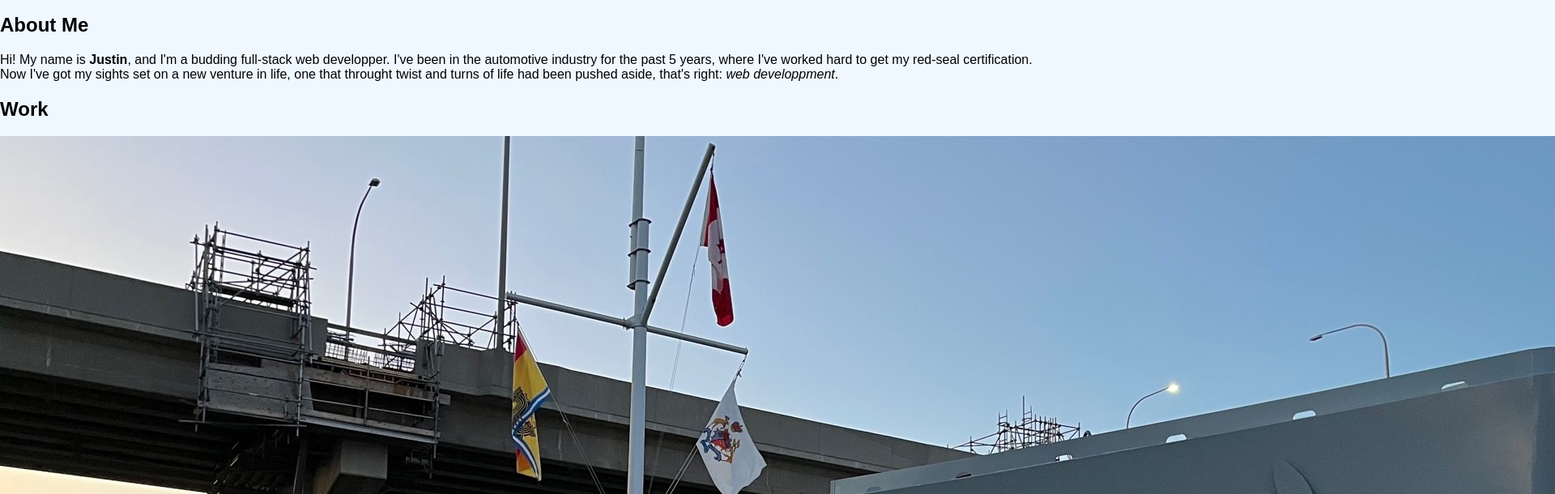
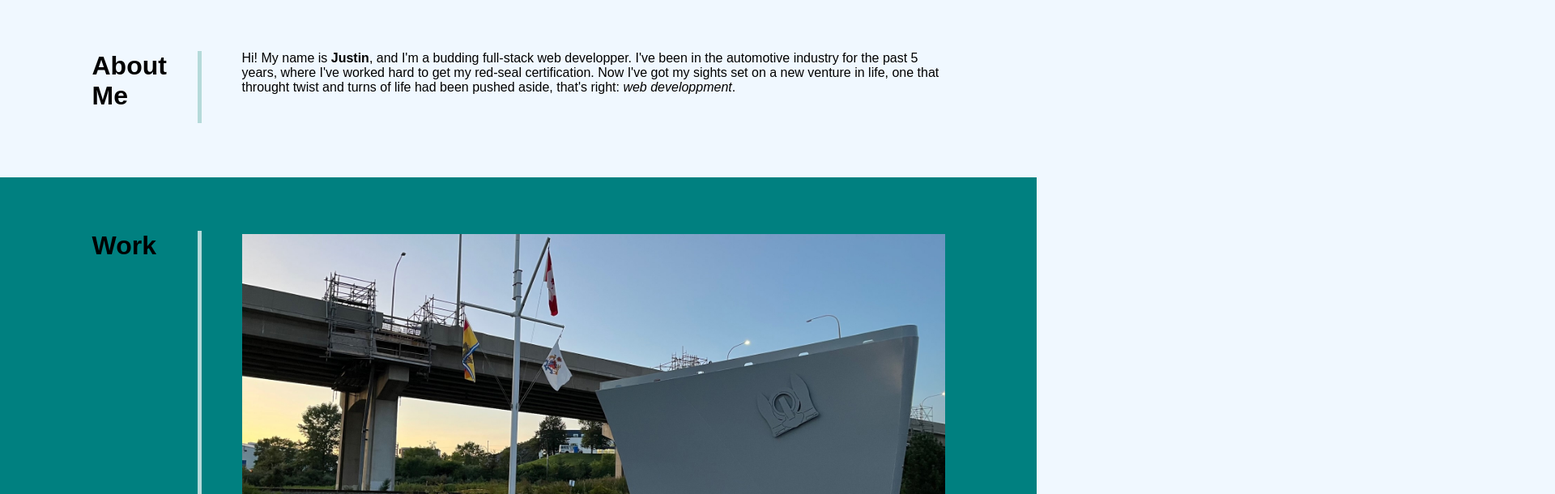
Before and after one commit to XenodiusAlpha/portfolio_week_2_challenge, a plain HTML site: page index.html in a window 1280 px wide. Shown: the part 246-856 px from the top of the page at 81% size, 1920 px wide, since content can reach past the window. Drawn offline with Linux system fonts and the light colour scheme.

Commit message:
Added first part of CSS to Work section

```diff
--- a/assets/CSS/styles.css
+++ b/assets/CSS/styles.css
@@ -56,5 +56,48 @@ h1 {
 }
 
 #aboutMe {
+    display: flex;
+    justify-content: center;
+    padding: 40px 20px;
+}
 
+#aboutMe h2 {
+    border-right: 5px solid rgb(181, 218, 218);
+    padding-right: 10px;
+    width: 120px;
+    font-size: 2rem;
 }
+
+#aboutMe p {
+    width: 70%;
+    height: 100px;
+    padding: 10px 0 0 50px;
+}
+
+#work {
+    display: flex;
+    justify-content: center;
+    padding: 40px 20px;
+    background-color: teal;
+}
+
+#work h2 {
+    border-right: 5px solid rgb(181, 218, 218);
+    width: 120px;
+    padding-right: 10px;
+    font-size: 2rem;
+}
+
+.contentProjects {
+    width: 70%;
+    padding: 10px 0 0 50px;
+}
+
+.mainProject img {
+    width: 100%;
+    padding-top: 20px;
+}
+
+.secondaryProject img {
+    width: 40%;
+}
--- a/index.html
+++ b/index.html
@@ -22,7 +22,7 @@
         <img src="./assets/images/profilePic.jpg" alt="Justin profile picture.">
         <h3>Building websites that drives you forward</h3>
     </section>
-    <section class="sections" id="aboutMe">
+    <section id="aboutMe">
         <h2>About Me</h2>
         <p>
             Hi! My name is <strong>Justin</strong>, and I'm a budding full-stack web developper. I've been in the automotive industry
@@ -31,39 +31,39 @@
         </p>
     </section>
     <div id="work">
-        <aside>
         <h2>Work</h2>
-        </aside>
+        <div class="contentProjects">
             <section class="mainProject">
                 <a href="#">
                     <img src="./assets/images/projectMain.jpg" alt="Main Highlight Project image">
                 </a>
                 <h4>Project 1</h4>
             </section>
-        <section class="project2">
+            <section class="secondaryProject">
                 <a href="#">
                     <img src="./assets/images/project2.jpg" alt="Project 2 image">
                 </a>
                 <h4>Project 2</h4>
             </section>
-        <section class="project3">
+            <section class="secondaryProject">
                 <a href="#"></a>
                     <img src="./assets/images/project3.jpg" alt="Project 3 image">
                 </a>
                 <h4>Project 3</h4>
             </section>
-        <section class="project4">
+            <section class="secondaryProject">
                 <a href="#">
                     <img src="./assets/images/project4.jpg" alt="Project 4 image">
                 </a>
                 <h4>Project 4</h4>
             </section>
-        <section class="project5">
+            <section class="secondaryProject">
                 <a href="#">
                     <img src="./assets/images/project5.jpg" alt="Project 5 image">
                 </a>
                 <h4>Project 5</h4>
             </section>
+        </div>
     </div>
     <footer id="contactMe">
         <aside>
```
Lines whose indentation alone changed are shown as unchanged.
